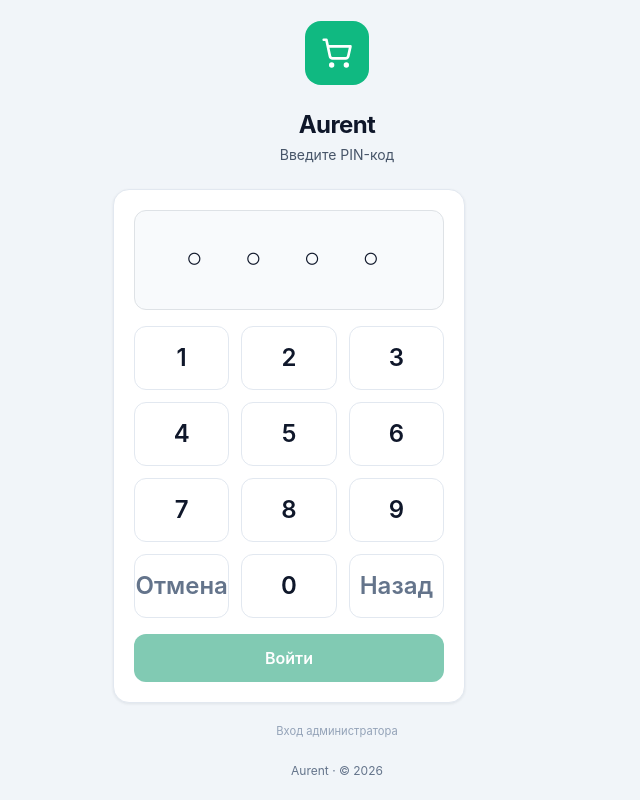
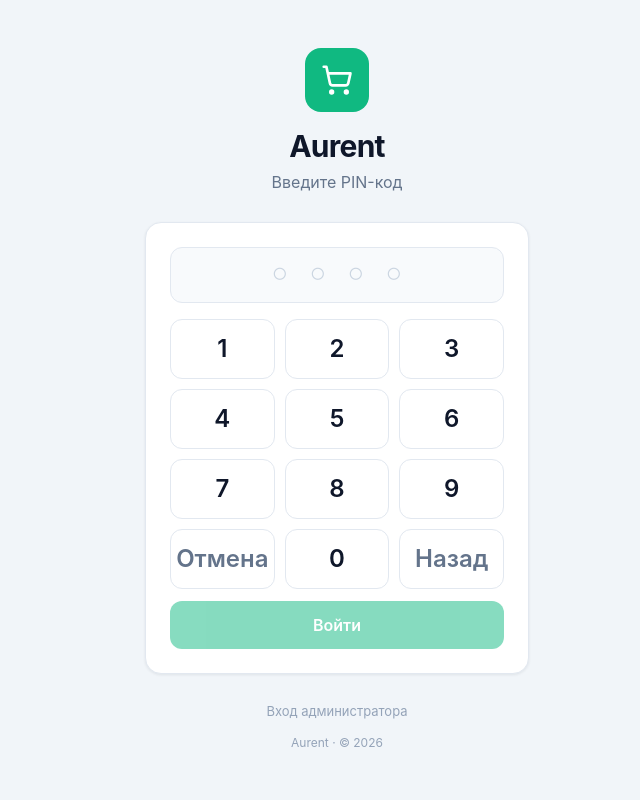
Before and after one commit to Timur1019/postsystem, a React (Vite) app in the folder web-frontend/: page /cashier/login in a window 1280 px wide. Shown: the whole page, without its empty margins (303-943 px from the left). Built offline with nearby package versions, Linux system fonts and the light colour scheme.

Commit message:
fix(cashier): align PIN login layout and center keypad

```diff
--- a/web-frontend/src/pages/cashier/CashierPinLoginPage.jsx
+++ b/web-frontend/src/pages/cashier/CashierPinLoginPage.jsx
@@ -115,26 +115,32 @@ export default function CashierPinLoginPage() {
   }, [loading, canSubmit, companyCode, pin]);
 
   const dots = normalizePin(pin);
+  const dotCount = Math.max(PIN_MIN, dots.length);
 
   return (
     <div className="cashier-pin-login">
-      <div className="w-full max-w-md">
-        <div className="mb-6 text-center">
-          <div className="mb-4 inline-flex h-16 w-16 items-center justify-center rounded-2xl bg-emerald-500">
+      <div className="cashier-pin-login__shell">
+        <header className="cashier-pin-login__header">
+          <div className="cashier-pin-login__logo">
             <BrandMark size={32} iconClassName="text-white" />
           </div>
-          <h1 className="text-2xl font-bold tracking-tight text-slate-900">{displayAppName()}</h1>
-          <p className="mt-1 text-sm text-slate-600">
+          <h1 className="cashier-pin-login__title">{displayAppName()}</h1>
+          <p className="cashier-pin-login__subtitle">
             {t('cashierLogin.subtitle', { defaultValue: 'Введите PIN-код' })}
           </p>
-        </div>
+        </header>
 
         <div className="cashier-pin-login__card">
-          <div className="rounded-xl border border-slate-200 bg-slate-50 px-4 py-3">
-            <div className="cashier-pin-login__dots">
-              {Array.from({ length: Math.max(PIN_MIN, dots.length) }).map((_, i) =>
-                dots[i] ? '•' : '○'
-              ).join(' ')}
+          <div className="cashier-pin-login__pin-display">
+            <div className="cashier-pin-login__dots" aria-label={t('cashierLogin.subtitle', { defaultValue: 'Введите PIN-код' })}>
+              {Array.from({ length: dotCount }).map((_, i) => (
+                <span
+                  key={i}
+                  className={`cashier-pin-login__dot${dots[i] ? ' is-filled' : ''}`}
+                >
+                  {dots[i] ? '•' : '○'}
+                </span>
+              ))}
             </div>
           </div>
 
@@ -180,20 +186,21 @@ export default function CashierPinLoginPage() {
             type="button"
             onClick={submit}
             disabled={!canSubmit || loading}
-            className="cashier-pin-login__submit flex items-center justify-center gap-2"
+            className="cashier-pin-login__submit"
           >
             {loading ? <Loader size={18} className="animate-spin" /> : null}
             {t('login.signIn', { defaultValue: 'Войти' })}
           </button>
         </div>
 
-        <Link to={adminLoginPath()} className="cashier-pin-login__admin-link">
-          {t('cashierLogin.adminLogin', { defaultValue: 'Вход администратора' })}
-        </Link>
-
-        <p className="mt-4 text-center text-xs text-slate-500">
-          {t('login.footer', { year: new Date().getFullYear() })}
-        </p>
+        <footer className="cashier-pin-login__footer">
+          <Link to={adminLoginPath()} className="cashier-pin-login__admin-link">
+            {t('cashierLogin.adminLogin', { defaultValue: 'Вход администратора' })}
+          </Link>
+          <p className="cashier-pin-login__copyright">
+            {t('login.footer', { year: new Date().getFullYear() })}
+          </p>
+        </footer>
       </div>
     </div>
   );
--- a/web-frontend/src/styles/cashier-pin-login.css
+++ b/web-frontend/src/styles/cashier-pin-login.css
@@ -1,46 +1,122 @@
 .cashier-pin-login {
+  box-sizing: border-box;
   min-height: 100vh;
   display: flex;
   align-items: center;
   justify-content: center;
-  padding: 1rem;
+  padding: 1.5rem 1rem;
   background: #f1f5f9;
+}
+
+.cashier-pin-login *,
+.cashier-pin-login *::before,
+.cashier-pin-login *::after {
+  box-sizing: border-box;
+}
+
+.cashier-pin-login__shell {
+  width: 100%;
+  max-width: 24rem;
+  margin: 0 auto;
+}
+
+.cashier-pin-login__header {
+  margin-bottom: 1.75rem;
+  text-align: center;
+}
+
+.cashier-pin-login__logo {
+  display: inline-flex;
+  align-items: center;
+  justify-content: center;
+  width: 4rem;
+  height: 4rem;
+  margin-bottom: 1rem;
+  border-radius: 1rem;
+  background: #10b981;
+}
+
+.cashier-pin-login__title {
+  margin: 0;
+  font-size: 1.875rem;
+  font-weight: 700;
+  letter-spacing: -0.025em;
+  color: #0f172a;
+}
+
+.cashier-pin-login__subtitle {
+  margin: 0.375rem 0 0;
+  font-size: 1rem;
+  color: #64748b;
 }
 
 .cashier-pin-login__card {
   width: 100%;
-  max-width: 22rem;
   border-radius: 1rem;
   border: 1px solid #e2e8f0;
   background: #fff;
-  padding: 1.25rem;
+  padding: 1.5rem;
   box-shadow: 0 1px 3px rgb(15 23 42 / 0.08);
 }
 
+.cashier-pin-login__pin-display {
+  display: flex;
+  align-items: center;
+  justify-content: center;
+  min-height: 3.5rem;
+  border-radius: 0.75rem;
+  border: 1px solid #e2e8f0;
+  background: #f8fafc;
+}
+
 .cashier-pin-login__dots {
-  text-align: center;
+  display: flex;
+  align-items: center;
+  justify-content: center;
+  gap: 1.125rem;
+  margin: 0;
+  padding: 0;
+  list-style: none;
+}
+
+.cashier-pin-login__dot {
+  display: flex;
+  align-items: center;
+  justify-content: center;
+  width: 1.25rem;
   font-family: ui-monospace, monospace;
   font-size: 1.75rem;
-  letter-spacing: 0.45em;
-  padding: 0.75rem 0;
+  line-height: 1;
+  color: #cbd5e1;
+}
+
+.cashier-pin-login__dot.is-filled {
   color: #0f172a;
 }
 
 .cashier-pin-login__keypad {
   display: grid;
-  grid-template-columns: repeat(3, 1fr);
-  gap: 0.75rem;
+  grid-template-columns: repeat(3, minmax(0, 1fr));
+  gap: 0.625rem;
+  width: 100%;
   margin-top: 1rem;
 }
 
 .cashier-pin-login__key {
-  min-height: 3.5rem;
+  display: flex;
+  align-items: center;
+  justify-content: center;
+  width: 100%;
+  min-height: 3.25rem;
+  margin: 0;
+  padding: 0;
   border-radius: 0.75rem;
   border: 1px solid #e2e8f0;
   background: #fff;
   font-size: 1.35rem;
   font-weight: 600;
   color: #0f172a;
+  cursor: pointer;
   touch-action: manipulation;
   user-select: none;
   -webkit-tap-highlight-color: transparent;
@@ -51,33 +127,53 @@
   background: #f8fafc;
 }
 
+.cashier-pin-login__key:disabled {
+  opacity: 0.6;
+  cursor: not-allowed;
+}
+
 .cashier-pin-login__key--action {
-  font-size: 0.85rem;
+  font-size: 0.8125rem;
+  font-weight: 600;
   color: #64748b;
 }
 
 .cashier-pin-login__submit {
-  margin-top: 1rem;
+  display: flex;
+  align-items: center;
+  justify-content: center;
+  gap: 0.5rem;
   width: 100%;
   min-height: 3rem;
+  margin: 0.75rem 0 0;
+  padding: 0 1rem;
+  border: none;
   border-radius: 0.75rem;
-  border: none;
-  background: #059669;
+  background: #10b981;
   color: #fff;
   font-size: 1rem;
   font-weight: 600;
+  cursor: pointer;
   touch-action: manipulation;
+}
+
+.cashier-pin-login__submit:hover:not(:disabled) {
+  background: #059669;
 }
 
 .cashier-pin-login__submit:disabled {
   opacity: 0.5;
+  cursor: not-allowed;
+}
+
+.cashier-pin-login__footer {
+  margin-top: 1.5rem;
+  text-align: center;
 }
 
 .cashier-pin-login__admin-link {
-  display: block;
-  margin-top: 1.25rem;
-  text-align: center;
-  font-size: 0.7rem;
+  display: inline-block;
+  font-size: 0.8125rem;
   color: #94a3b8;
   text-decoration: none;
 }
@@ -86,9 +182,15 @@
   color: #64748b;
 }
 
+.cashier-pin-login__copyright {
+  margin: 0.75rem 0 0;
+  font-size: 0.75rem;
+  color: #94a3b8;
+}
+
 @media (min-width: 768px) {
   .cashier-pin-login__key {
-    min-height: 4rem;
+    min-height: 3.75rem;
     font-size: 1.5rem;
   }
 }
```
